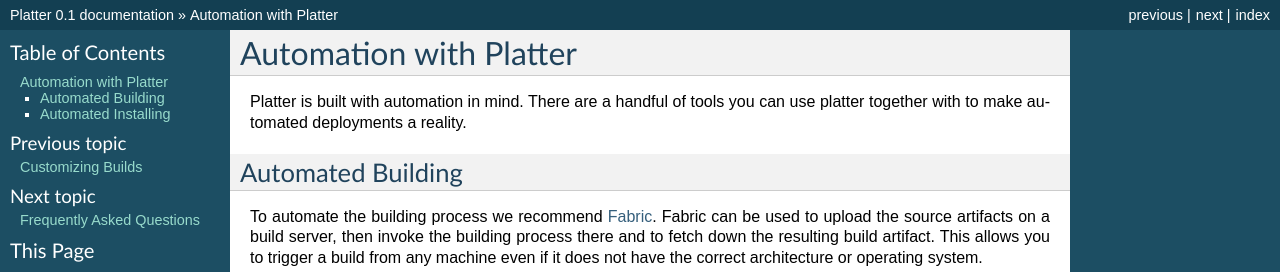
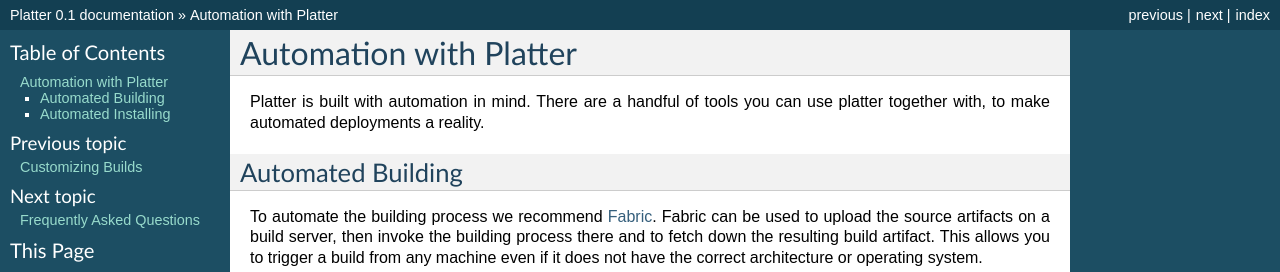
Before and after one commit to mitsuhiko/platter, a Sphinx documentation site: the page built from docs/automation.rst, in a window 1280 px wide and 1400 px high. Shown: the top 272 px of the window. Built offline with Sphinx 7.4.7, drawn with Linux system fonts in a browser that asks for light colours; some of the changed text lies outside the part shown.

Commit message:
typo corrections and correct var name in sample

```diff
--- a/docs/automation.rst
+++ b/docs/automation.rst
@@ -4,7 +4,7 @@
 =======================
 
 Platter is built with automation in mind.  There are a handful of tools
-you can use platter together with to make automated deployments a reality.
+you can use platter together with, to make automated deployments a reality.
 
 Automated Building
 ------------------
@@ -12,7 +12,7 @@
 To automate the building process we recommend `Fabric
 <http://www.fabfile.org/>`_.  Fabric can be used to upload the source
 artifacts on a build server, then invoke the building process there and to
-fetch down the resulting build artifact.  This allows you to trigger a
+fetch down the resulting build artifact. This allows you to trigger a
 build from any machine even if it does not have the correct architecture
 or operating system.
 
```
Also changed, not shown: other parts of docs/automation.rst (+3 -3 lines).
